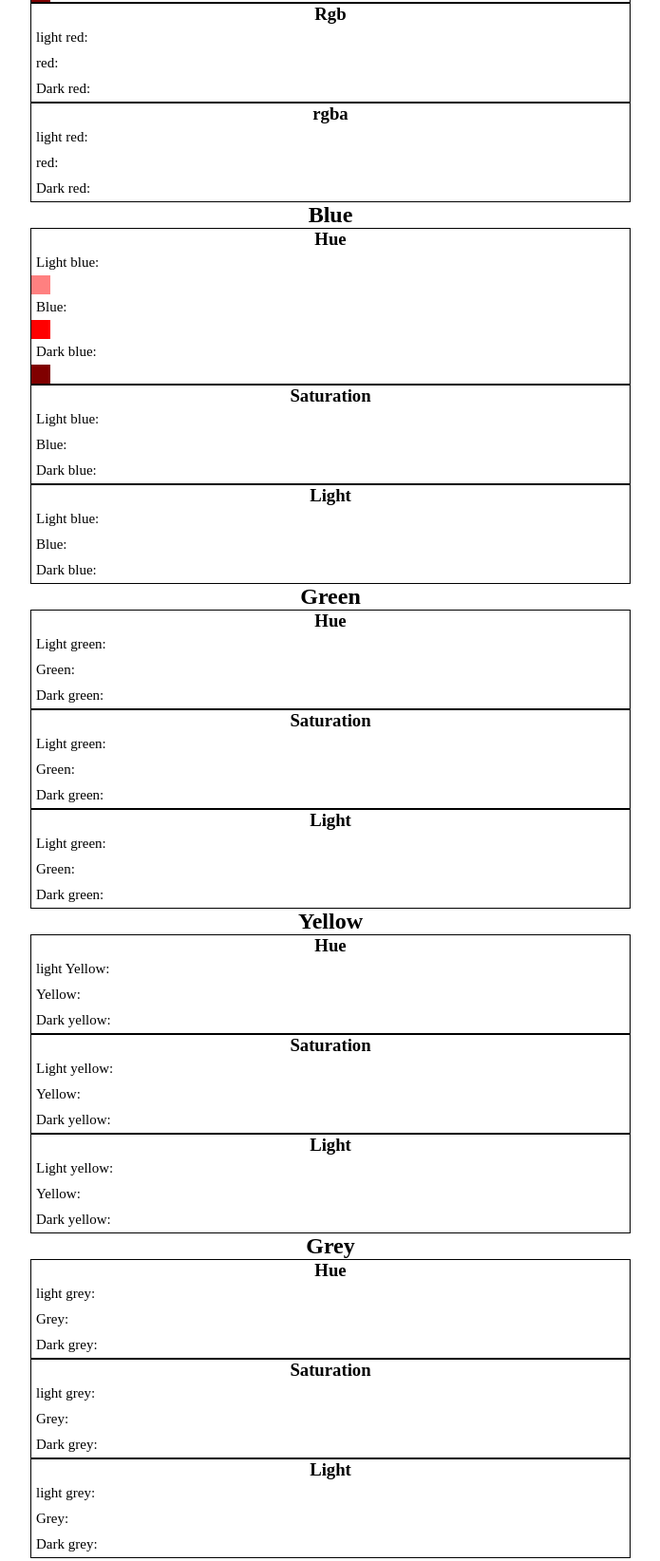
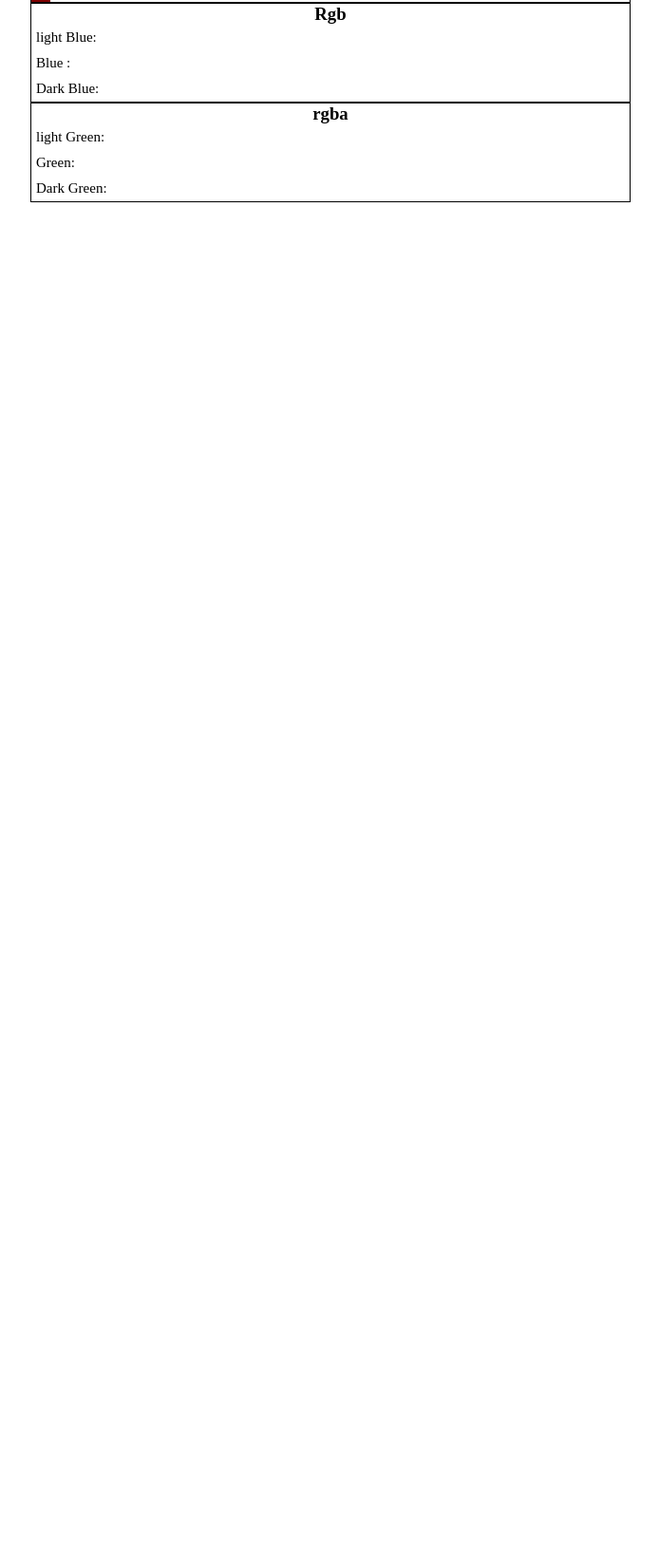
Before and after one commit to matt2256/Visualisering, a plain HTML site: page Web design system/color.html in a window 1280 px wide. Shown: the part 469-2113 px from the top of the page at 95% size, without its empty margins (292-987 px from the left). After the commit the page ends 800 px from the top, so only its background shows below. Drawn offline with Linux system fonts and the light colour scheme.

Commit message:
removing html, to streamline color site

```diff
--- a/Web design system/color.html
+++ b/Web design system/color.html
@@ -1,4 +1,5 @@
 <html lang="en">
+
 <head>
   <meta charset="UTF-8" />
   <meta name="viewport" content="width=device-width, initial-scale=1.0" />
@@ -6,6 +7,7 @@
   <link rel="stylesheet" href="styles.css" />
   <title>Design system - Color</title>
 </head>
+
 <body>
   <h1>Color</h1>
   <header>
@@ -41,7 +43,7 @@
       <h2>Red</h2>
       <div class="Hue">
         <div class="Border">
-            <h3>HLS</h3>
+          <h3>Hsl</h3>
           <p>light red: hsl(0, 100%, 75%)</p>
           <div class="LightRedHue"></div>
           <p>red: hsl(0, 100%, 50%)</p>
@@ -53,170 +55,22 @@
       <div class="Saturation">
         <div class="Border">
           <h3>Rgb</h3>
-            <p>light red:</p>
+          <p>light Blue:</p>
           <div class="LightRedSat"></div>
-          <p>red:</p>
+          <p>Blue :</p>
           <div class="RedSat""></div>
-          <p>Dark red:</p>
-          <div class="DarkRedSat""></div>
+          <p>Dark Blue:</p>
+          <div class=" DarkRedSat""></div>
         </div>
       </div>
       <div class="Light">
         <div class="Border">
           <h3>rgba</h3>
-                <p>light red:</p>
+          <p>light Green:</p>
           <div class="LightRedLight""></div>
-                  <p>red:</p>
-                  <div class="RedLight"></div>
-                  <p>Dark red:</p>
+                  <p>Green:</p>
+                  <div class=" RedLight"></div>
+          <p>Dark Green:</p>
           <div class="DarkRedLight"></div>
         </div>
       </div>
-      </div>
-      <div>
-        <h2>Blue</h2>
-        <div class="Hue">
-            <div class="Border">
-                <h3>Hue</h3>
-                <p>Light blue:</p>
-          <div class="LightBluehue"></div>
-          <p>Blue:</p>
-          <div class="BlueHue"></div>
-          <p>Dark blue:</p>
-          <div class="DarkBlueHue"></div>
-              </div>
-        </div>
-        <div class="Saturation">
-            <div class="Border">
-                <h3>Saturation</h3>
-                <p>Light blue:</p>
-          <div class="LightBlueSat"></div>
-          <p>Blue:</p>
-          <div class="BlueSat"></div>
-          <p>Dark blue:</p>
-          <div class="DarkBlueSat"></div>
-              </div>
-        </div>
-        <div class="Light">
-            <div class="Border">
-                <h3>Light</h3>
-                <p>Light blue:</p>
-          <div class="LightBlueLight"></div>
-          <p>Blue:</p>
-          <div class="BlueLight"></div>
-          <p>Dark blue:</p>
-          <div class="DarkBlueLight"></div>
-              </div>
-        </div>
-      </div>
-      <div>
-        <h2>Green</h2>
-        <div class="Hue">
-            <div class="Border">
-                <h3>Hue</h3>
-                <p>Light green:</p>
-                <div class="LightGreenHue"></div>
-          <p>Green:</p>
-          <div class="GreenHue"></div>
-          <p>Dark green:</p>
-          <div class="DarkGreenHue"></div>
-            </div>
-        </div>
-        <div class="Saturation">
-            <div class="Border">
-                <h3>Saturation</h3>
-                <p>Light green:</p>
-          <div class="LightGreenSat"></div>
-          <p>Green:</p>
-          <div class="GreenSat"></div>
-          <p>Dark green:</p>
-          <div class="DarkGreenSat"></div>
-              </div>
-        </div>
-        <div class="Light">
-            <div class="Border">
-                <h3>Light</h3>
-                <p>Light green:</p>
-          <div class="LightGreenLight"></div>
-          <p>Green:</p>
-          <div class="GreenLight"></div>
-          <p>Dark green:</p>
-          <div class="DarkGreenLight"></div>
-              </div>
-        </div>
-      </div>
-      <div>
-        <h2>Yellow</h2>
-        <div class="Hue">
-            <div class="Border">
-                <h3>Hue</h3>
-                <p>light Yellow:</p>
-          <div class="LightYellowHue"></div>
-          <p>Yellow:</p>
-          <div class="YellowHue"></div>
-          <p>Dark yellow:</p>
-          <div class="DarkYellowHue"></div>
-              </div>
-        </div>
-        <div class="Saturation">
-            <div class="Border">
-                <h3>Saturation</h3>
-                <p>Light yellow:</p>
-                <div class="LightYellowSat"></div>
-                <p>Yellow:</p>
-                <div class="YellowSat"></div>
-                <p>Dark yellow:</p>
-                <div class="DarkYellowSat"></div>
-              </div>
-        </div>
-        <div class="Light">
-            <div class="Border">
-                <h3>Light</h3>
-                <p>Light yellow:</p>
-                <div class="LightYellowLight"></div>
-                <p>Yellow:</p>
-                <div class="YellowLight"></div>
-                <p>Dark yellow:</p>
-                <div class="DarkYellowLight"></div>
-              </div>
-        </div>
-      </div>
-      <div>
-        <h2>Grey</h2>
-        <div class="Hue">
-            <div class="Border">
-                <h3>Hue</h3>
-                <p>light grey:</p>
-                <div class="LightGreyLight"></div>
-                <p>Grey:</p>
-                <div class="GreyLight"></div>
-                <p>Dark grey:</p>
-                <div class="DarkGreyLight"></div>
-              </div>
-        </div>
-        <div class="Saturation">
-            <div class="Border">
-                <h3>Saturation</h3>
-                <p>light grey:</p>
-                <div class="LightGreyLight"></div>
-                <p>Grey:</p>
-                <div class="GreyLight"></div>
-                <p>Dark grey:</p>
-                <div class="DarkGreyLight"></div>
-              </div>
-        </div>
-        <div class="Light">
-            <div class="Border">
-                <h3>Light</h3>
-                <p>light grey:</p>
-                <div class="LightGreyLight"></div>
-                <p>Grey:</p>
-                <div class="GreyLight"></div>
-                <p>Dark grey:</p>
-                <div class="DarkGreyLight"></div>
-              </div>
-        </div>
-      </div>
-    </main>
-  </body>
-</html>
```
Lines whose indentation alone changed are shown as unchanged.
